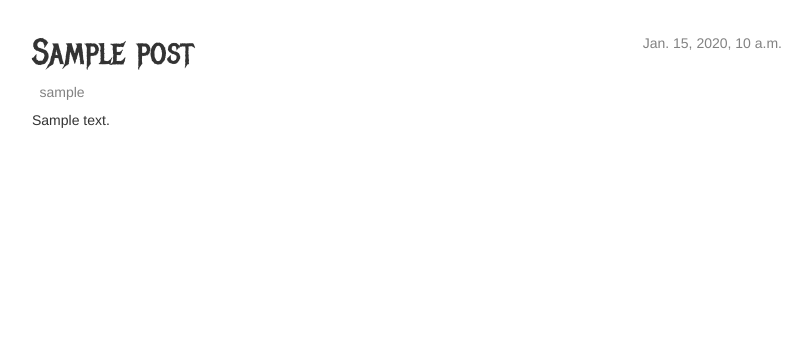
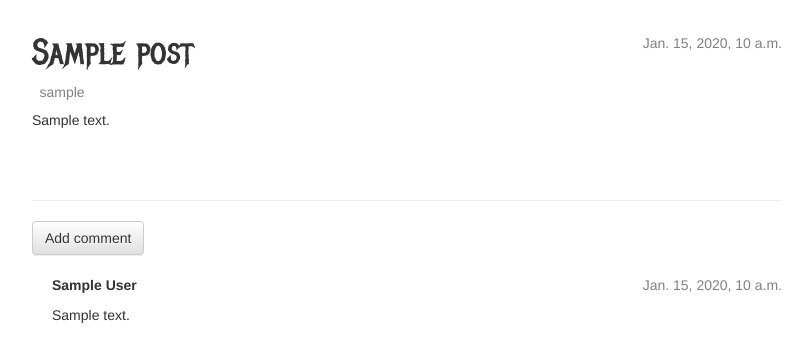
Before and after one commit to Joralias/my-first-blog, a Django app: page /post/1/ in a window 1280 px wide. Shown: the part 131-493 px from the top of the page, without its empty margins (38-850 px from the left). Run offline with Django 3.2, Linux system fonts and the light colour scheme; tables that the repository leaves empty hold one stand-in row (values such as "Sample post"); some libraries are stand-ins or nearby versions.

Commit message:
Add comment functionality

```diff
--- a/blog/admin.py
+++ b/blog/admin.py
@@ -1,6 +1,7 @@
 from django.contrib import admin
-from .models import Post
+from .models import Post, Comment
 
 admin.site.register(Post)
+admin.site.register(Comment)
 
 # Register your models here.
--- a/blog/models.py
+++ b/blog/models.py
@@ -16,5 +16,23 @@ class Post(models.Model):
         self.published_date = timezone.now()
         self.save()
 
+    def approved_comments(self):
+        return self.comments.filter(approved_comment=True)
+
     def __str__(self):
         return self.title
+
+
+class Comment(models.Model):
+    post = models.ForeignKey('blog.Post', related_name='comments')
+    text = models.TextField()
+    author = models.CharField(max_length=200)
+    created_date = models.DateTimeField(default=timezone.now)
+    approved_comment = models.BooleanField(default=False)
+
+    def approve(self):
+        self.approved_comment = True
+        self.save()
+
+    def __str__(self):
+        return self.text
--- a/blog/static/css/blog.css
+++ b/blog/static/css/blog.css
@@ -63,3 +63,7 @@
     .post h1 a, .post h1 a:visited {
         color: #000000;
     }
+
+    .comment {
+    margin: 20px 0px 20px 20px;
+}
--- a/blog/templates/blog/post_detail.html
+++ b/blog/templates/blog/post_detail.html
@@ -25,4 +25,25 @@
 
             <p>{{ post.text|linebreaksbr }}</p>
         </div>
+
+        <hr>
+        <a class="btn btn-default" href="{% url 'add_comment_to_post' pk=post.pk %}">Add comment</a>
+        {% for comment in post.comments.all %}
+            {% if user.is_authenticated or comment.approved_comment %}
+                <div class="comment">
+                    <div class="date">
+                        {{ comment.created_date }}
+                        {% if not comment.approved_comment and user.is_staff %}
+                            <a class="btn btn-default" href="{% url 'comment_remove' pk=comment.pk %}"><span class="glyphicon glyphicon-remove"></span></a>
+                            <a class="btn btn-default" href="{% url 'comment_approve' pk=comment.pk %}"><span class="glyphicon glyphicon-ok"></span></a>
+                        {% endif %}
+                    </div>
+                    <strong>{{ comment.author }}</strong>
+                    <p>{{ comment.text|linebreaks }}</p>
+                </div>
+                {% endif %}
+        {% empty %}
+            <p>No comments here yet :(</p>
+        {% endfor %}
+
     {% endblock %}
--- a/blog/templates/blog/post_list.html
+++ b/blog/templates/blog/post_list.html
@@ -10,6 +10,7 @@
                     {{ post.author }}
                 </div>
                 <p>{{ post.text|linebreaksbr }}</p>
+                <a href="{% url 'post_detail' pk=post.pk %}">Comments: {{ post.approved_comments.count }}</a>
             </div>
         {% endfor %}
     {% endblock content %}
--- a/blog/urls.py
+++ b/blog/urls.py
@@ -10,5 +10,8 @@ urlpatterns = [
     url(r'^post/(?P<pk>\d+)/publish/$', views.post_publish, name='post_publish'),
     url(r'^post/(?P<pk>\d+)/remove/$', views.post_remove, name='post_remove'),
     url(r'^signup/$', views.signup, name='signup'),
+    url(r'^post/(?P<pk>\d+)/comment/$', views.add_comment_to_post, name='add_comment_to_post'),
+    url(r'^comment/(?P<pk>\d+)/approve/$', views.comment_approve, name='comment_approve'),
+    url(r'^comment/(?P<pk>\d+)/remove/$', views.comment_remove, name='comment_remove'),
 
 ]
--- a/blog/views.py
+++ b/blog/views.py
@@ -1,8 +1,8 @@
 from django.shortcuts import render, get_object_or_404, redirect
 from django.contrib.auth.decorators import login_required
 from django.utils import timezone
-from .models import Post
-from .forms import PostForm
+from .models import Post, Comment
+from .forms import PostForm, CommentForm
 from django.contrib.auth import login, authenticate
 from django.contrib.auth.forms import UserCreationForm
 
@@ -78,3 +78,31 @@ def signup(request):
     else:
         form = UserCreationForm()
     return render(request, 'registration/signup.html', {'form': form})
+
+
+def add_comment_to_post(request, pk):
+    post = get_object_or_404(Post, pk=pk)
+    if request.method == "POST":
+        form = CommentForm(request.POST)
+        if form.is_valid():
+            comment = form.save(commit=False)
+            comment.post = post
+            comment.save()
+            return redirect('post_detail', pk=post.pk)
+    else:
+        form = CommentForm()
+    return render(request, 'blog/add_comment_to_post.html', {'form': form})
+
+
+@login_required
+def comment_approve(request, pk):
+    comment = get_object_or_404(Comment, pk=pk)
+    comment.approve()
+    return redirect('post_detail', pk=comment.post.pk)
+
+
+@login_required
+def comment_remove(request, pk):
+    comment = get_object_or_404(Comment, pk=pk)
+    comment.delete()
+    return redirect('post_detail', pk=comment.post.pk)
```
Also changed, not shown: blog/forms.py (+8 -1 lines), blog/templates/blog/add_comment_to_post.html (added, +9 -0 lines).
